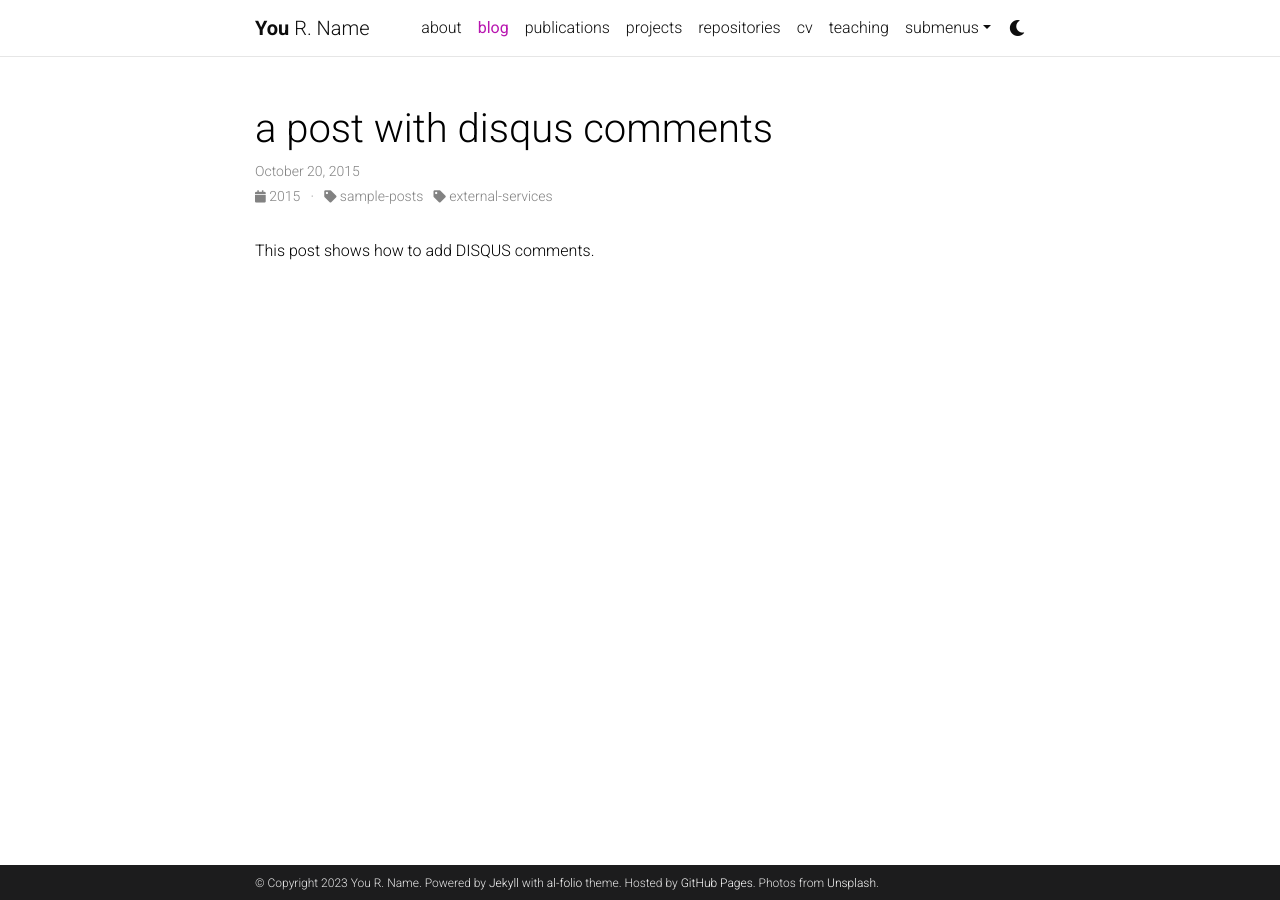
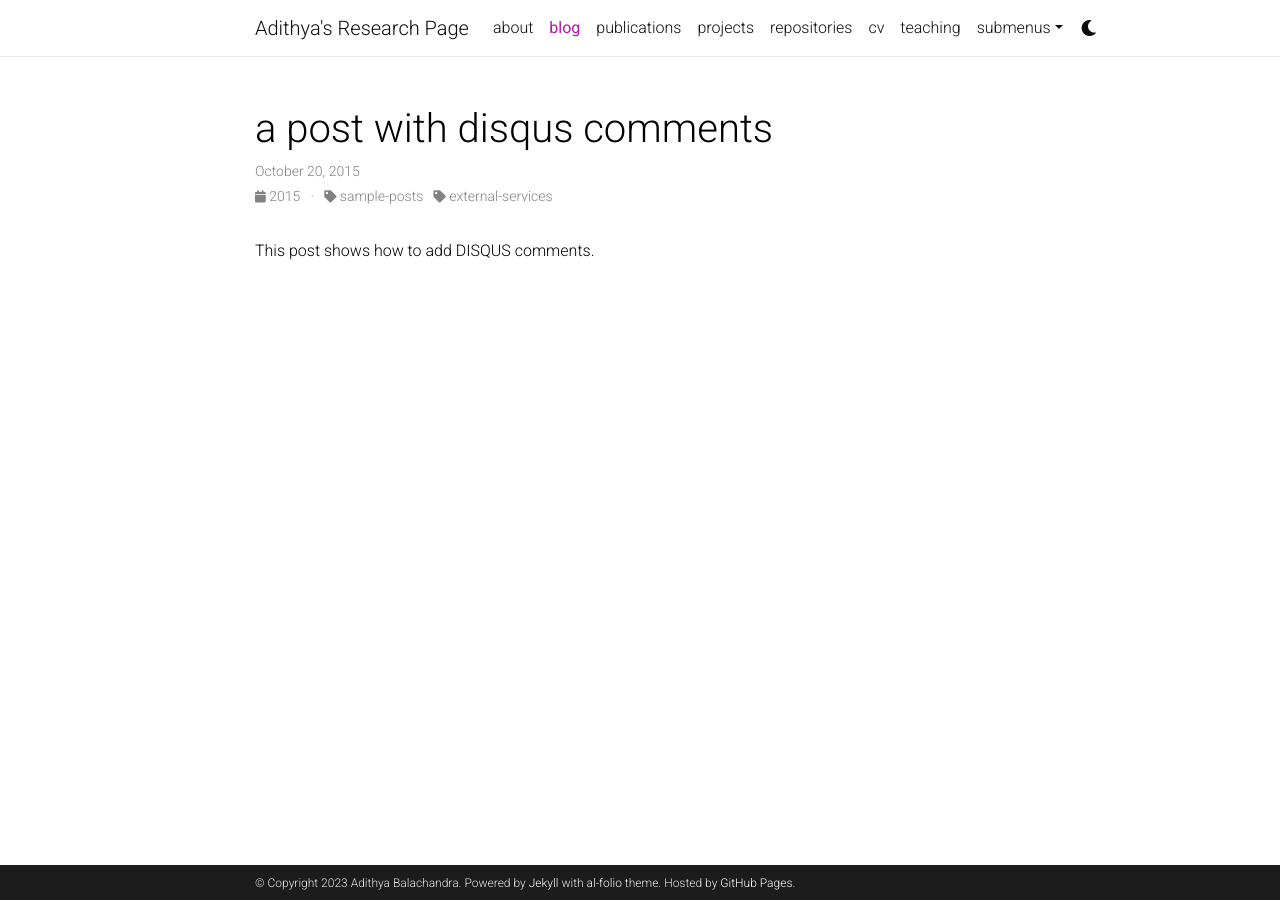
Before and after one commit to Addii45/adithyab, a Jekyll site: the page built from _posts/2015-10-20-disqus-comments.md, in a window 1280 px wide. Built offline with Jekyll 4.4.1, drawn with Linux system fonts in a browser that asks for light colours; comment, search, counter and statistics services are not loaded; a style sheet for code colours, icons or effects is not loaded.

Commit message:
updated changes to the environment

```diff
--- a/_config.yml
+++ b/_config.yml
@@ -2,24 +2,23 @@
 # Site settings
 # -----------------------------------------------------------------------------
 
-title: blank # the website title (if blank, full name will be used instead)
-first_name: You
-middle_name: R.
-last_name: Name
-email: you@example.com
+title: Adithya's Research Page # the website title (if blank, full name will be used instead)
+first_name: Adithya
+last_name: Balachandra
+email: adddii45@gmail.com
 description: > # the ">" symbol means to ignore newlines until "footer_text:"
   A simple, whitespace theme for academics. Based on [*folio](https://github.com/bogoli/-folio) design.
 footer_text: >
   Powered by <a href="https://jekyllrb.com/" target="_blank">Jekyll</a> with <a href="https://github.com/alshedivat/al-folio">al-folio</a> theme.
   Hosted by <a href="https://pages.github.com/" target="_blank">GitHub Pages</a>.
-  Photos from <a href="https://unsplash.com" target="_blank">Unsplash</a>.
+
 keywords: jekyll, jekyll-theme, academic-website, portfolio-website  # add your own keywords or leave empty
 
 lang: en # the language of your site (for example: en, fr, cn, ru, etc.)
 icon: ⚛️  # the emoji used as the favicon (alternatively, provide image name in /assets/img/)
 
-url: https://alshedivat.github.io # the base hostname & protocol for your site
-baseurl: /al-folio # the subpath of your site, e.g. /blog/
+url: https://addii45.github.io # the base hostname & protocol for your site
+baseurl: /adithyab # the subpath of your site, e.g. /blog/
 last_updated: false # set to true if you want to display last updated in the footer
 impressum_path:  # set to path to include impressum link in the footer, use the same path as permalink in a page, helps to conform with EU GDPR
 
@@ -140,7 +139,7 @@
   lang: en
 
 # Disqus comments (DEPRECATED)
-disqus_shortname: al-folio # put your disqus shortname
+disqus_shortname:  # put your disqus shortname
 # https://help.disqus.com/en/articles/1717111-what-s-a-shortname
 
 # External sources.
```
